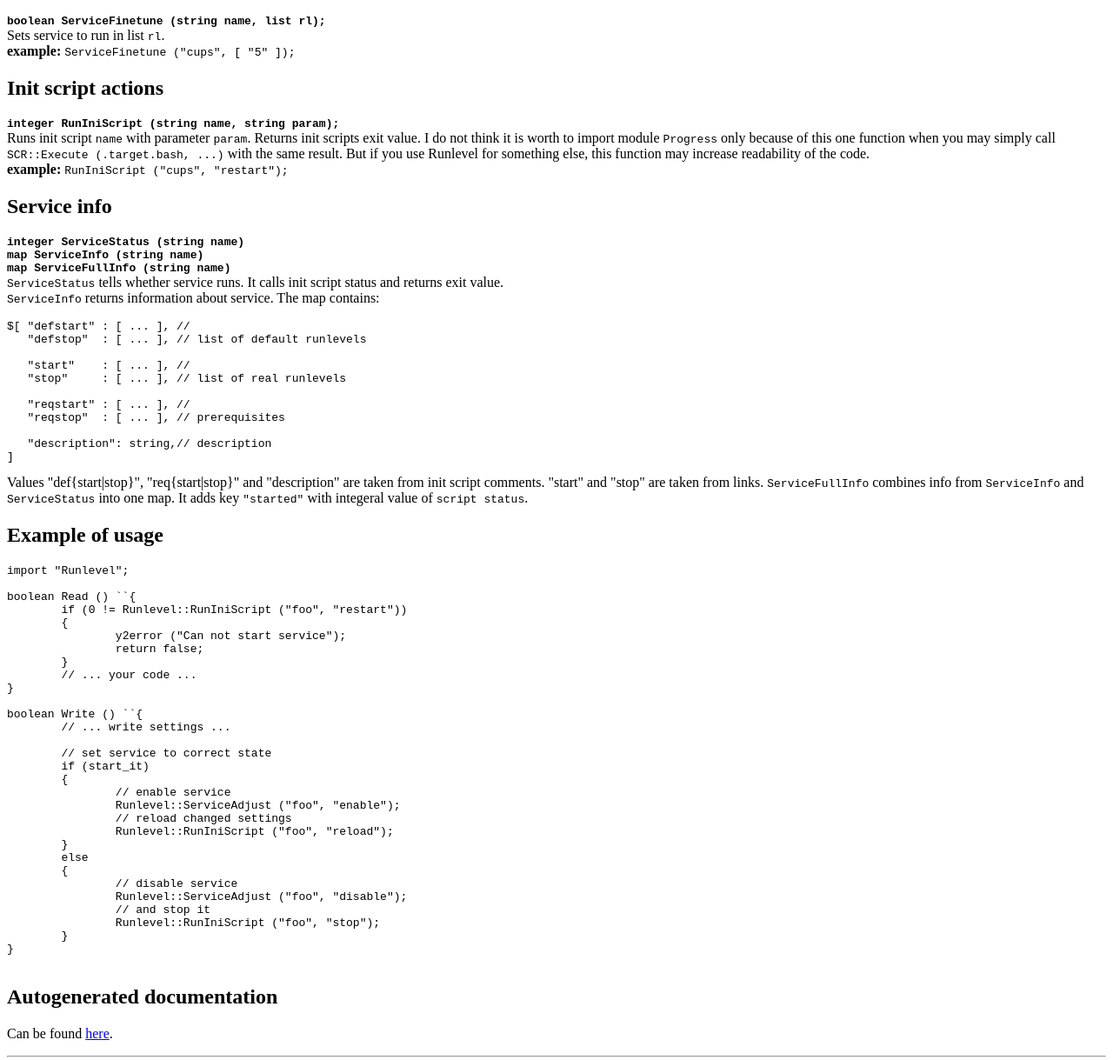
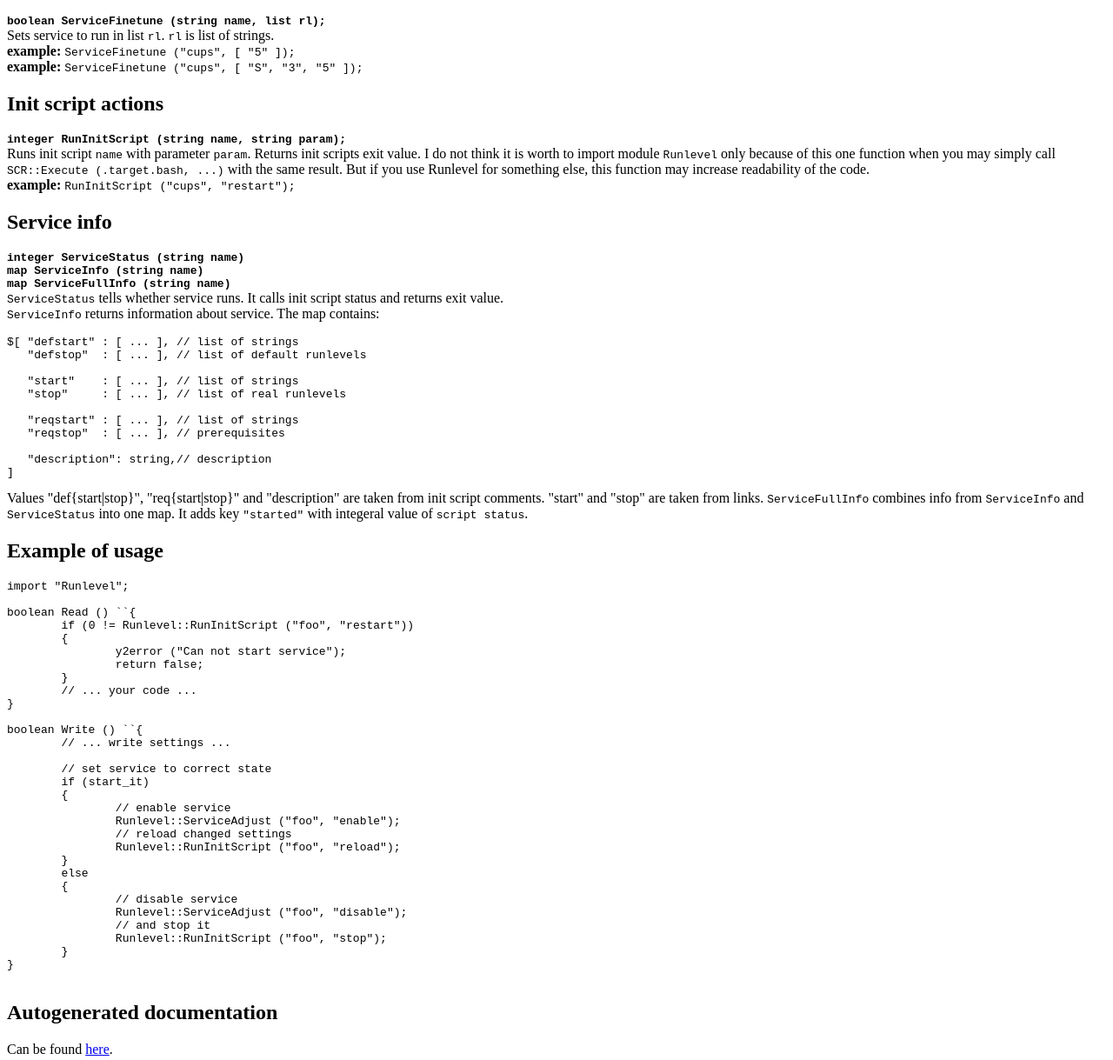
Before and after one commit to yast/yast-runlevel, a plain HTML site: page doc/runlevel.html in a window 1280 px wide. Shown: the part 424-1643 px from the top of the page at 87% size. Drawn offline with Linux system fonts and the light colour scheme.

Commit message:
Typos and improvement.
svn path=/trunk/runlevel/; revision=1886

```diff
--- a/doc/runlevel.html
+++ b/doc/runlevel.html
@@ -29,19 +29,20 @@ are OK, but <tt>"default"</tt> runs always insserv.<br>
 <h2>Specifying runlevels for service</h2>
 <p>
 <b><tt>boolean ServiceFinetune (string name, list rl);</tt></b><br>
-Sets service to run in list <tt>rl</tt>. <br>
-<b>example:</b> <tt>ServiceFinetune ("cups", [ "5" ]);</tt>
+Sets service to run in list <tt>rl</tt>. <tt>rl</tt> is list of strings. <br>
+<b>example:</b> <tt>ServiceFinetune ("cups", [ "5" ]);</tt><br>
+<b>example:</b> <tt>ServiceFinetune ("cups", [ "S", "3", "5" ]);</tt>
 </p>
 <h2>Init script actions</h2>
 <p>
-<b><tt>integer RunIniScript (string name, string param);</tt></b><br>
+<b><tt>integer RunInitScript (string name, string param);</tt></b><br>
 Runs init script <tt>name</tt> with parameter <tt>param</tt>. Returns init
 scripts exit value. I do not think it is worth to import module
-<tt>Progress</tt> only because of this one function when you may simply call
+<tt>Runlevel</tt> only because of this one function when you may simply call
 <tt>SCR::Execute (.target.bash, ...)</tt> with the same result. But if you use
 Runlevel for something else, this function may increase readability of the
 code.<br>
-<b>example:</b> <tt>RunIniScript ("cups", "restart");</tt>
+<b>example:</b> <tt>RunInitScript ("cups", "restart");</tt>
 </p>
 <h2>Service info</h2>
 <p>
@@ -51,13 +52,13 @@ map ServiceFullInfo (string name)</tt></b><br>
 <tt>ServiceStatus</tt> tells whether service runs. It calls init script status
 and returns exit value.<br> <tt>ServiceInfo</tt> returns information about
 service. The map contains: <pre>
-$[ "defstart" : [ ... ], //
+$[ "defstart" : [ ... ], // list of strings
    "defstop"  : [ ... ], // list of default runlevels
 
-   "start"    : [ ... ], //
+   "start"    : [ ... ], // list of strings
    "stop"     : [ ... ], // list of real runlevels
 
-   "reqstart" : [ ... ], //
+   "reqstart" : [ ... ], // list of strings
    "reqstop"  : [ ... ], // prerequisites
 
    "description": string,// description
@@ -75,7 +76,7 @@ integeral value of <tt>script status</tt>.
 import "Runlevel";
 
 boolean Read () ``{
-	if (0 != Runlevel::RunIniScript ("foo", "restart"))
+	if (0 != Runlevel::RunInitScript ("foo", "restart"))
 	{
 		y2error ("Can not start service");
 		return false;
@@ -92,14 +93,14 @@ boolean Write () ``{
 		// enable service
 		Runlevel::ServiceAdjust ("foo", "enable");
 		// reload changed settings
-		Runlevel::RunIniScript ("foo", "reload");
+		Runlevel::RunInitScript ("foo", "reload");
 	}
 	else
 	{
 		// disable service
 		Runlevel::ServiceAdjust ("foo", "disable");
 		// and stop it
-		Runlevel::RunIniScript ("foo", "stop");
+		Runlevel::RunInitScript ("foo", "stop");
 	}
 }
 
```
